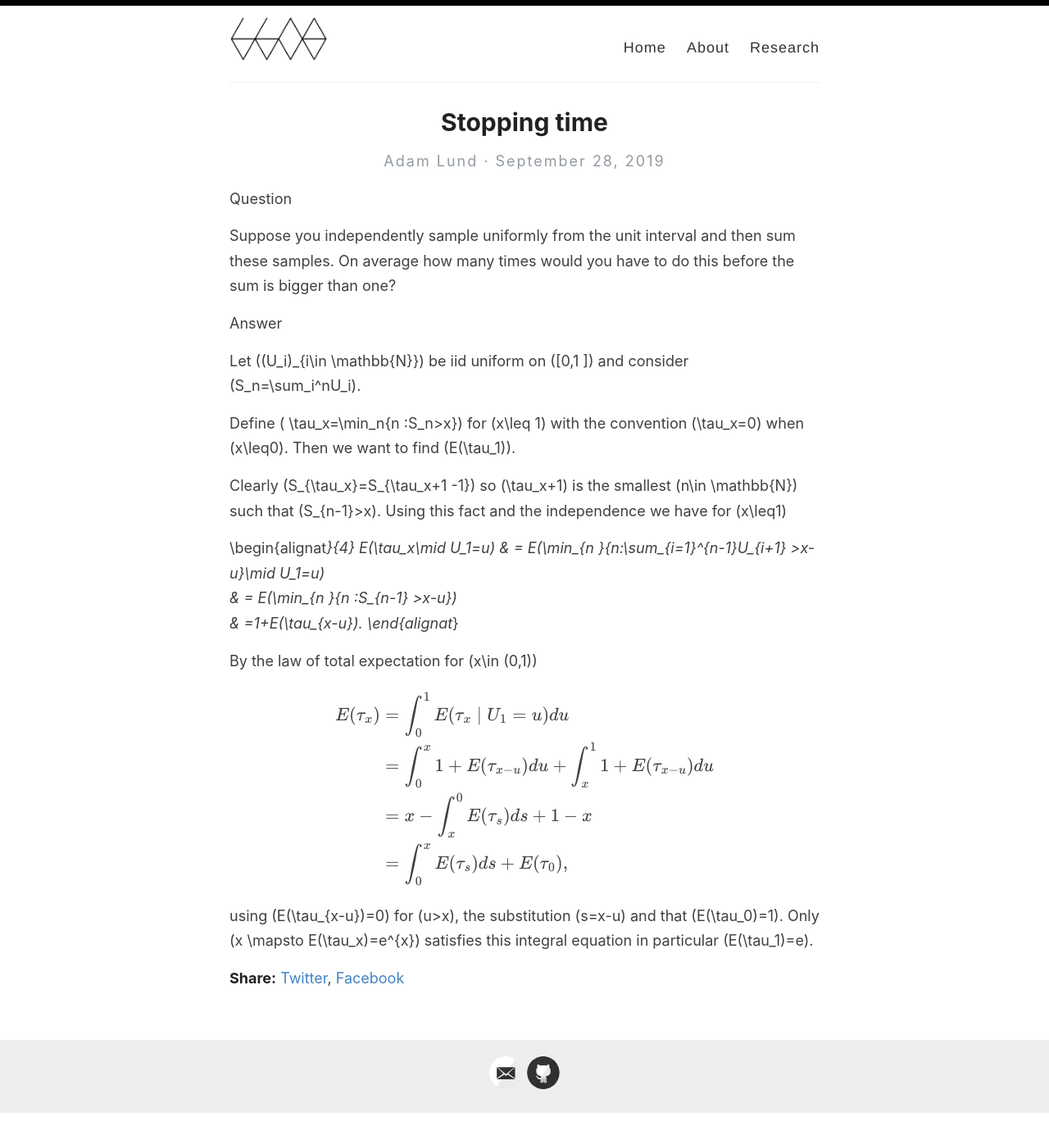
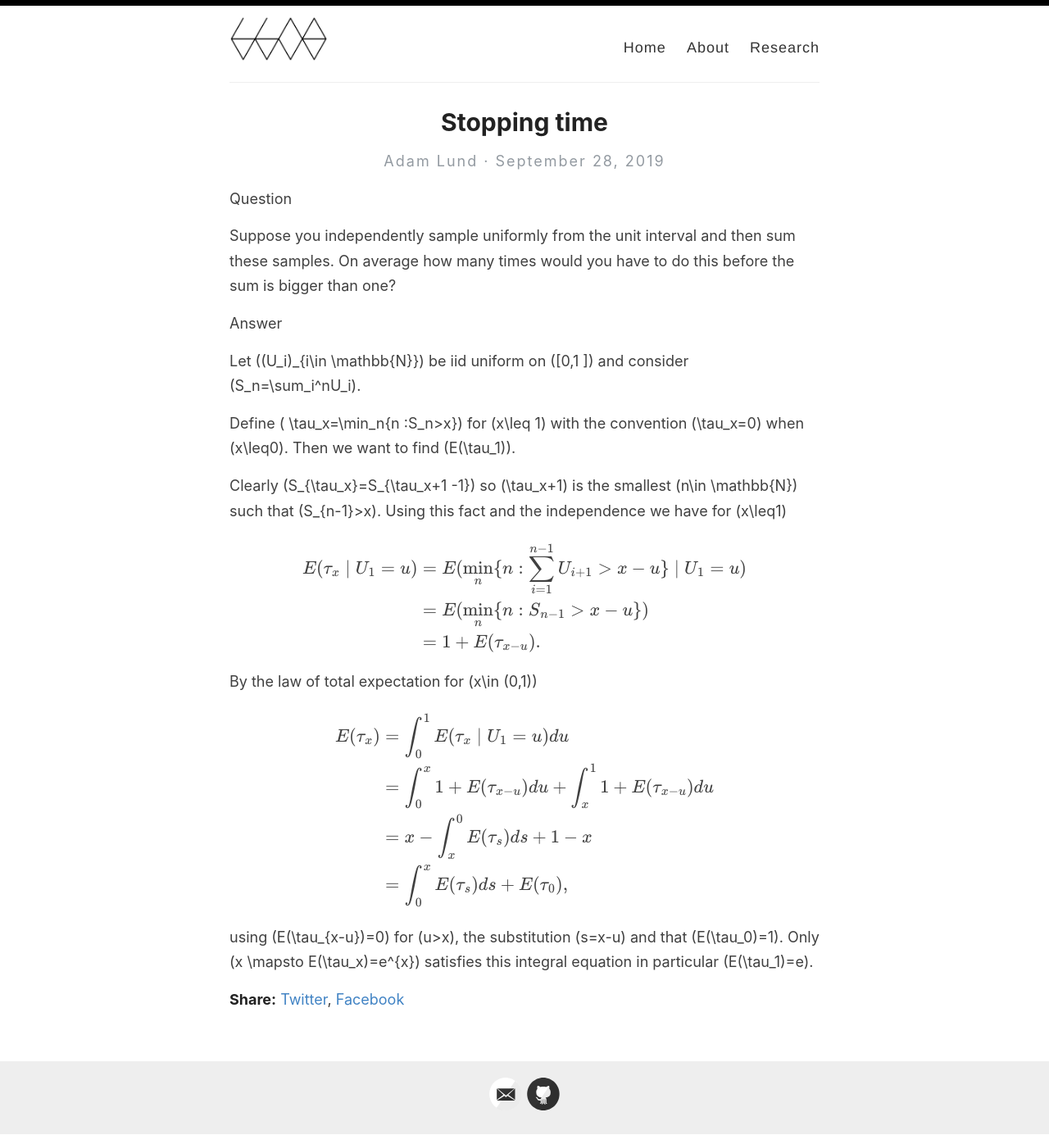
Before and after one commit to adam-lund/adam-lund.github.io, a Jekyll site: the page built from _posts/2019-09-28-Uniform sum problem-.md, in a window 1280 px wide. Shown: the whole page at 82% size. Built offline with Jekyll 4.4.1, drawn with Linux system fonts in a browser that asks for light colours; formulas are drawn with MathJax 3; before the commit the page ends 1359 px from its top, so only the background shows below that.

Commit message:
trying my hand

```diff
--- a/_posts/2019-09-28-Uniform sum problem-.md
+++ b/_posts/2019-09-28-Uniform sum problem-.md
@@ -19,12 +19,12 @@ Define \( \tau_x=\min_n\{n :S_n>x\}\) for \(x\leq 1\) with the convention \(\tau
 
 Clearly \(S_{\tau_x}=S_{\tau_x+1 -1}\) so  \(\tau_x+1\) is the smallest \(n\in \mathbb{N}\) such that \(S_{n-1}>x\). Using this fact and the independence we have   for \(x\leq1\)
 
-\begin{alignat*}{4}
+$$\begin{alignat*}{4}
   E(\tau_x\mid U_1=u)
 &  =  E(\min_{n }\{n:\sum_{i=1}^{n-1}U_{i+1} >x-u\}\mid U_1=u)\\
  & =   E(\min_{n }\{n  :S_{n-1} >x-u\})\\
  &  =1+E(\tau_{x-u}).
-\end{alignat*}
+\end{alignat*}$$
 
 By the law of total expectation for \(x\in (0,1)\)
 
```
